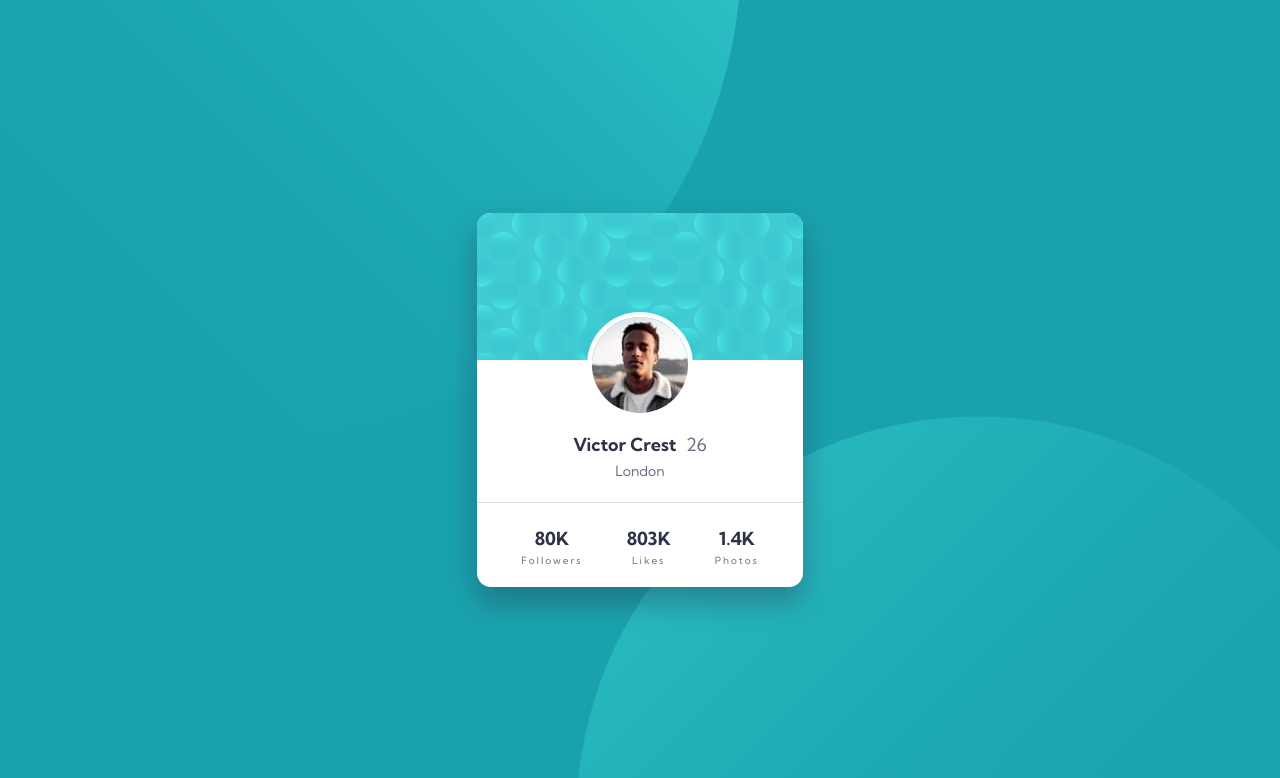
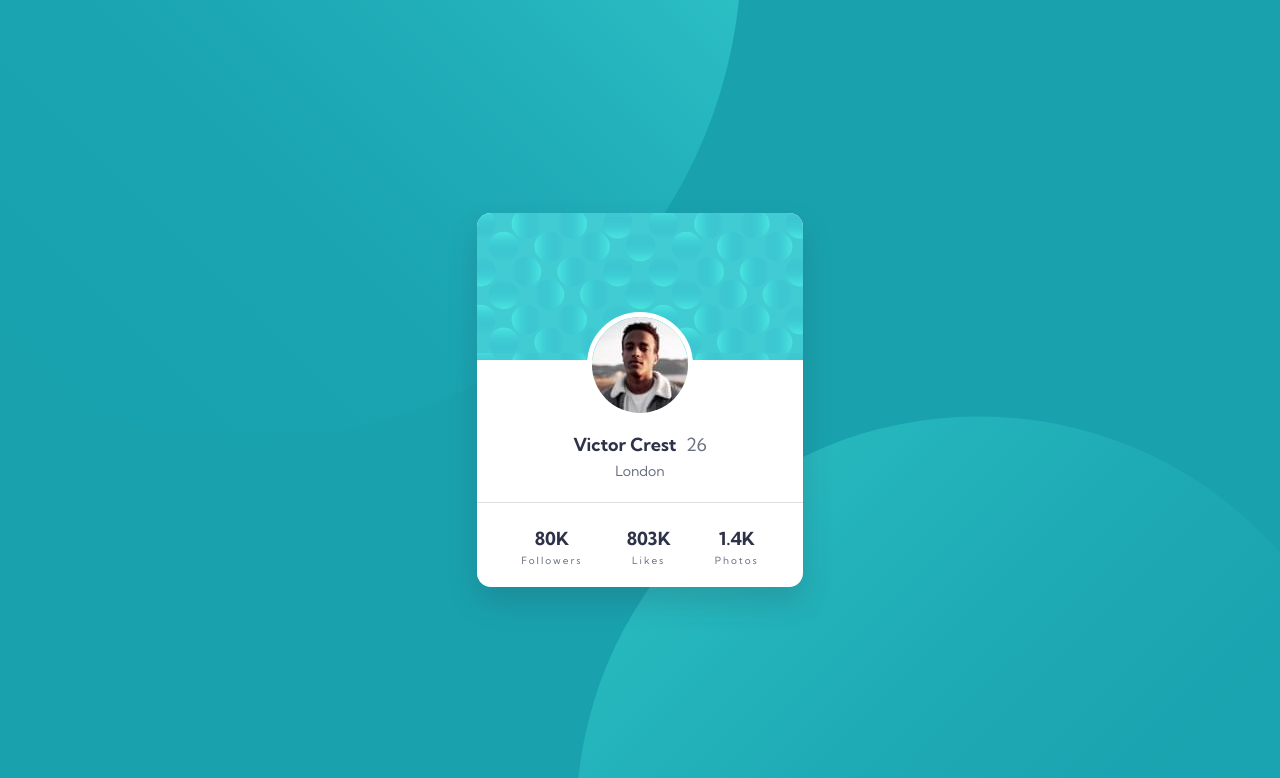
Before and after one commit to belie369/frontend-mentor-profile-card-component, a website: page index.html in a window 1280 px wide. Shown: the top 778 px of the page. Drawn offline with Linux system fonts and the light colour scheme.

Commit message:
Changed the box-shadow.

```diff
--- a/src/sass/_components.scss
+++ b/src/sass/_components.scss
@@ -6,7 +6,7 @@
 	background-color: b.$white;
 	text-align: center;
 	border-radius: 1.4rem;
-	box-shadow: 0px 15px 30px hsla(229, 23%, 23%, 0.4);
+	box-shadow: 0px 15px 30px hsla(229, 23%, 23%, 0.2);
 	overflow: hidden;
 
 	&__header {
```
Also changed, not shown: dist/css/main.min.css.
